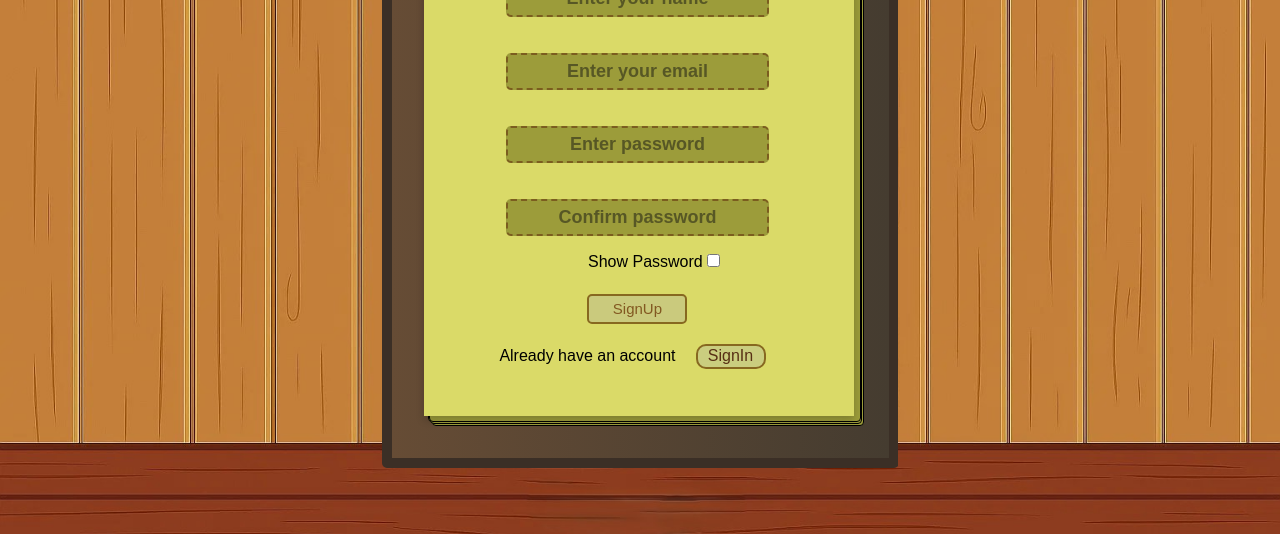
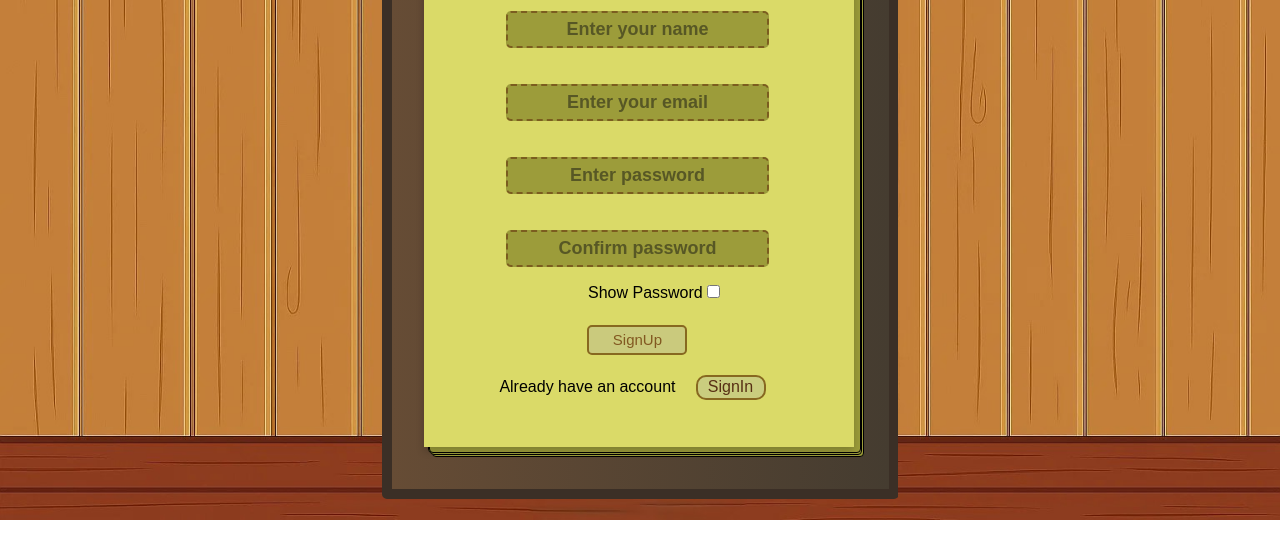
Before and after one commit to sisodiaumang/signup_clipboard, a plain HTML site: page index.html in a window 1280 px wide. Shown: the part 280-814 px from the top of the page. Drawn offline with nearby package versions, Linux system fonts and the light colour scheme; a web font is replaced by a local one.

Commit message:
Update style.css

```diff
--- a/style.css
+++ b/style.css
@@ -13,8 +13,10 @@ body {
     background-position: center;
     height: 100vh;
     width: 100%;
-    display: inline-flex;
+    display: flex;
     flex-direction: column;
+    align-items: center;
+    justify-content: center;
     /* background: linear-gradient(to bottom ,rgb(198, 74, 3),rgb(255, 247, 0));
  */
 }
```
